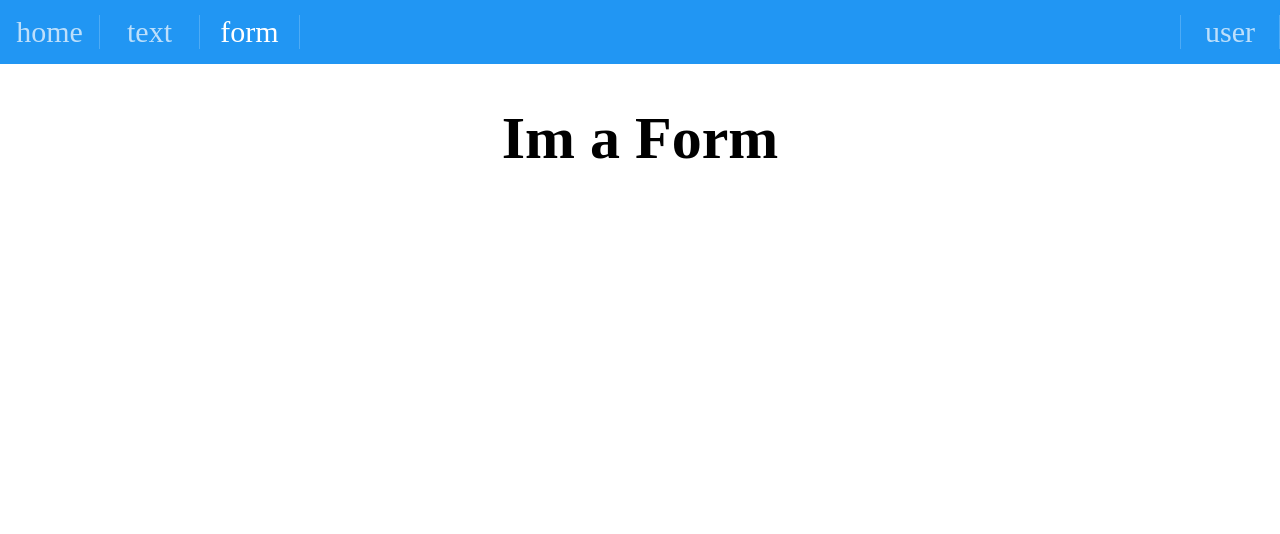
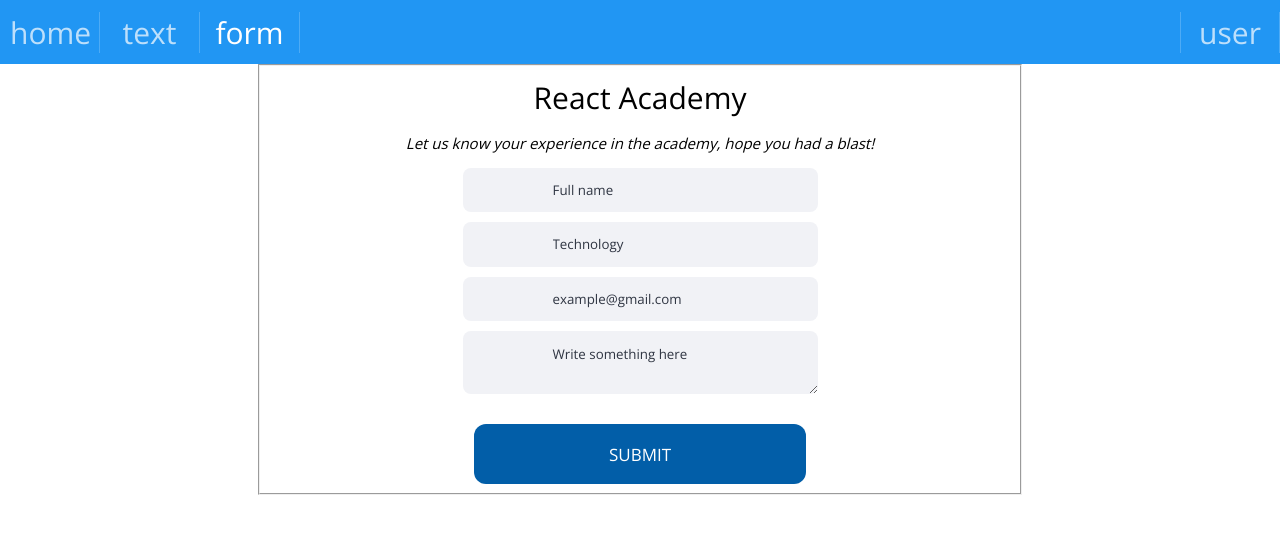
Before and after one commit to gmayc/academias-demo, a React (Create React App) app: page /form in a window 1280 px wide. Shown: the top 534 px of the page. Built offline with nearby package versions, Linux system fonts and the light colour scheme.

Commit message:
add new form

```diff
--- a/src/components/Form.js
+++ b/src/components/Form.js
@@ -1,11 +1,20 @@
-import React from 'react'
+import React from 'react';
+import '../styles/form.css';
 
 const Form = () => {
   return (
-    <div>
-      <h1>Im a Form</h1>
-    </div>
-  )
-}
+    <form>
+      <fieldset>
+        <label>React Academy</label>
+        <p>Let us know your experience in the academy, hope you had a blast!</p>
+        <input type="text" name="fullName" value="Full name" required />
+        <input type="text" name="tech" value="Technology" required />
+        <input type="email" name="email" value="example@gmail.com" required />
+        <textarea value="Write something here" required />
+        <input class="submit-btn" type="submit" value="Submit" name="Submit" />
+      </fieldset>
+    </form>
+  );
+};
 
-export default Form
+export default Form;
--- /dev/null
+++ b/src/styles/form.css
@@ -0,0 +1,49 @@
+@import url('https://fonts.googleapis.com/css?family=Open+Sans&display=swap');
+body {
+  font-family: 'Open Sans', sans-serif;
+}
+input,
+textarea {
+  margin: 0 auto;
+  background-color: rgb(241, 242, 246);
+  color: rgb(47, 53, 66);
+  display: block;
+  font-weight: 400;
+  top: 20px;
+  margin-bottom: 10px;
+  opacity: 1;
+  border-width: initial;
+  border-style: none;
+  border-color: initial;
+  border-image: initial;
+  border-radius: 8px;
+  outline: none;
+  padding: 1em 90px;
+  font-family: 'Open Sans', sans-serif;
+  transition: all 0.25s ease 0s;
+}
+
+p {
+  font-style: italic;
+  font-size: 15px;
+  font-weight: 200;
+}
+
+.submit-btn {
+  background: #025ea8;
+  color: #fff;
+  border: none;
+  position: relative;
+  height: 60px;
+  border-radius: 12px;
+  text-transform: uppercase;
+  font-size: 17px;
+  padding: 6px 135px;
+  cursor: pointer;
+  transition: 800ms ease all;
+  outline: none;
+}
+
+.submit-btn:hover {
+  background: #389ff1;
+}
```
